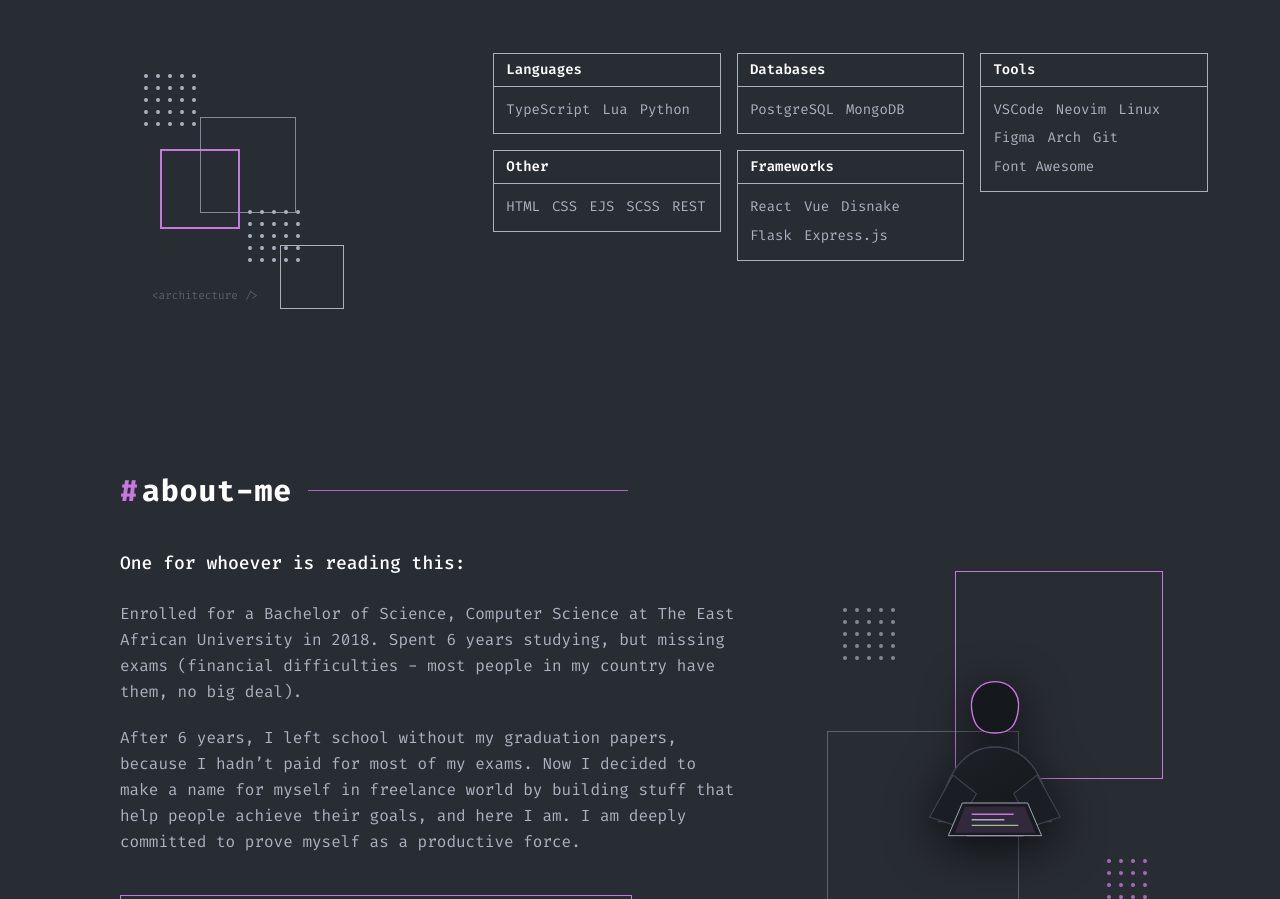
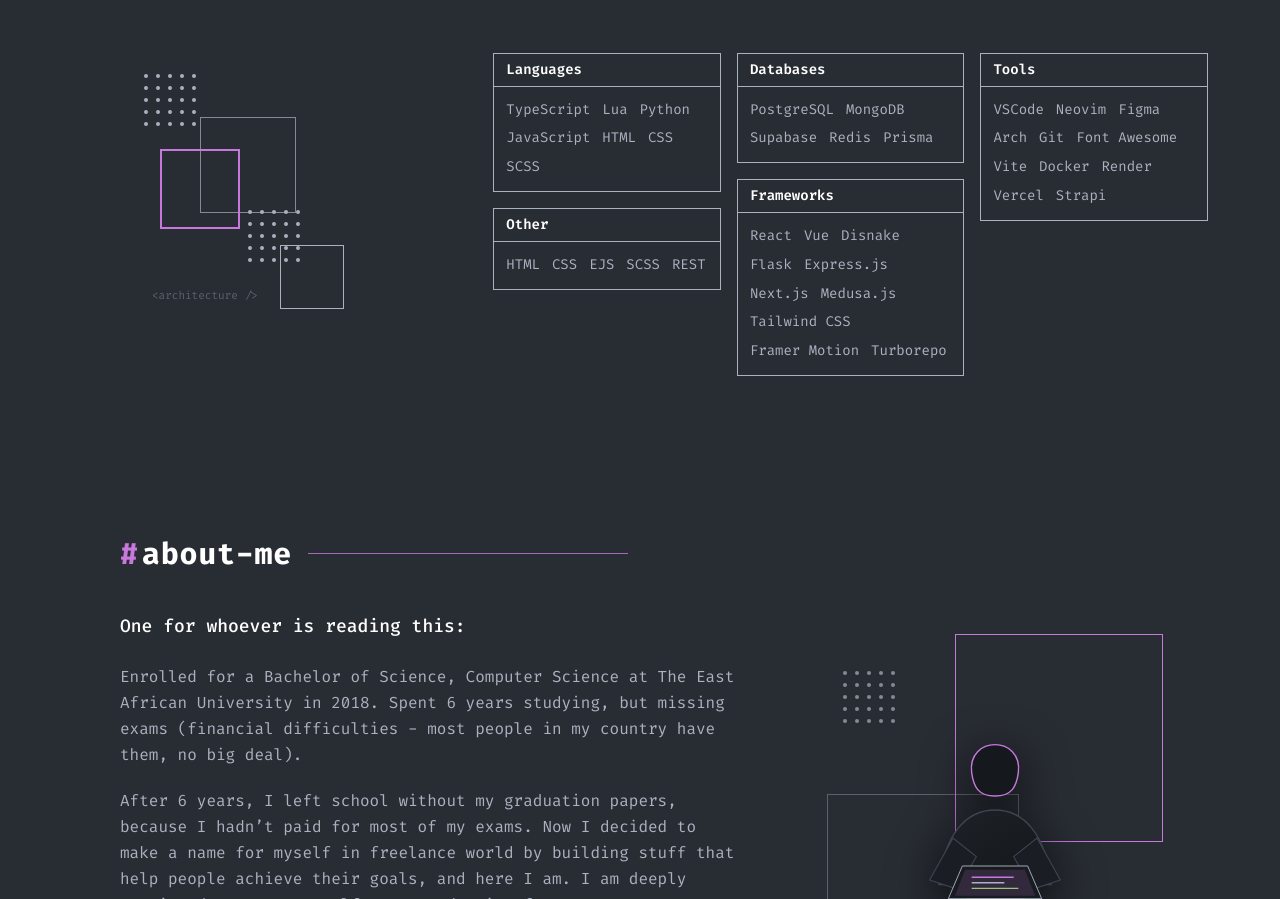
Before and after one commit to shepherd-bit/PORTFOLIO-1, a React (Vite) app: page / in a window 1280 px wide. Shown: the part 1652-2551 px from the top of the page. Built offline with nearby package versions, Linux system fonts and the light colour scheme.

Commit message:
Update Skills.tsx

```diff
--- a/src/components/Skills.tsx
+++ b/src/components/Skills.tsx
@@ -1,5 +1,27 @@
-import { skillCategories } from '../data/portfolioData';
 import { DotGrid } from './DotGrid';
+
+const skillCategories = [
+  {
+    title: 'Languages',
+    skills: ['TypeScript', 'Lua', 'Python', 'JavaScript', 'HTML', 'CSS', 'SCSS'],
+  },
+  {
+    title: 'Databases',
+    skills: ['PostgreSQL', 'MongoDB', 'Supabase', 'Redis', 'Prisma'],
+  },
+  {
+    title: 'Tools',
+    skills: ['VSCode', 'Neovim', 'Figma', 'Arch', 'Git', 'Font Awesome', 'Vite', 'Docker', 'Render', 'Vercel', 'Strapi'],
+  },
+  {
+    title: 'Other',
+    skills: ['HTML', 'CSS', 'EJS', 'SCSS', 'REST'],
+  },
+  {
+    title: 'Frameworks',
+    skills: ['React', 'Vue', 'Disnake', 'Flask', 'Express.js', 'Next.js', 'Medusa.js', 'Tailwind CSS', 'Framer Motion', 'Turborepo'],
+  },
+];
 
 export function Skills() {
   const languages = skillCategories.find((c) => c.title === 'Languages');
```
